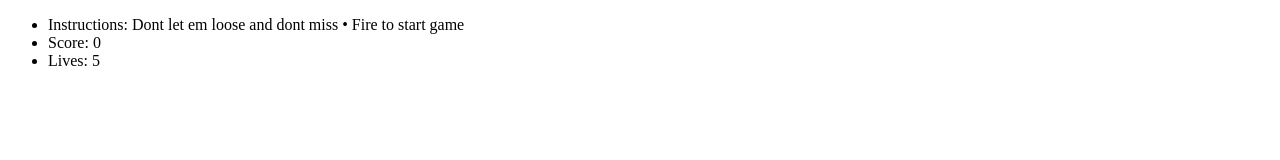
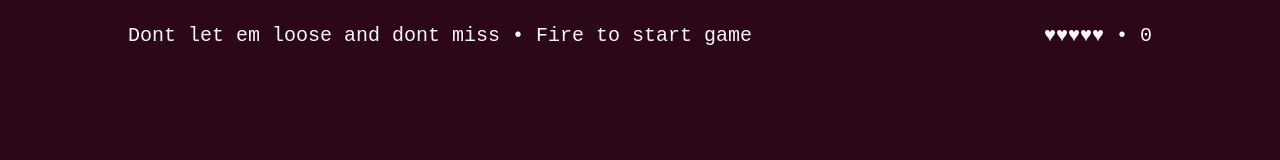
Before and after one commit to rational-kunal/aim-lab-from-hell, a website: page src/index.html in a window 1280 px wide. Drawn offline with Linux system fonts and the light colour scheme.

Commit message:
Added support for base layout

```diff
--- a/src/game.js
+++ b/src/game.js
@@ -4,6 +4,7 @@ const canvasEl = dom('game');
 /** @type {CanvasRenderingContext2D} */
 const ctx = canvasEl.getContext('2d');
 
+const TARGET_ENTITY_SPAWN_PADDING = 20;
 const TARGET_ENTITY_RADIUS = 25;
 const TARGET_ENTITY_START_TTD = 30;
 const TARGET_ENTITY_MAX_TTD = 10;
@@ -29,8 +30,9 @@ const gameConfig = {
   then: Date.now(),
 
   // Game variables
-  width: 500,
-  height: 500,
+  // Size will be derived from element at the start
+  width: null,
+  height: null,
 
   // Game status
   /** @type {GameStatus} */
@@ -69,7 +71,7 @@ class TargetEntity {
    * @returns {TargetEntity}
    */
   static random(tdd = TARGET_ENTITY_START_TTD) {
-    const r = TARGET_ENTITY_RADIUS + 1;
+    const r = TARGET_ENTITY_RADIUS + TARGET_ENTITY_SPAWN_PADDING;
     return new TargetEntity(
       randomNumber(r, gameConfig.width - r),
       randomNumber(r, gameConfig.height - r),
@@ -208,10 +210,14 @@ class HTMLManager {
   }
 
   update() {
-    dom('IN').innerText = this.instructionsPerGameStatus[gameConfig.status];
-    dom('SC').innerText = gameManager.currentScore;
-    dom('LI').innerText =
-      gameConfig.status === GameStatus.GameOver ? 0 : gameManager.currentLives;
+    dom('ui-instructions').innerText =
+      this.instructionsPerGameStatus[gameConfig.status];
+    const lives =
+      gameConfig.status === GameStatus.GameOver
+        ? '🕱'
+        : '♥'.repeat(gameManager.currentLives);
+    const allScore = `${lives} • ${gameManager.currentScore}`;
+    dom('ui-all-score').innerText = allScore;
   }
 }
 const htmlManager = new HTMLManager();
@@ -429,6 +435,8 @@ function initializeGame() {
   console.info('[intialize]');
   addEventListners();
 
+  gameConfig.width = canvasEl.clientWidth;
+  gameConfig.height = canvasEl.clientHeight;
   canvasEl.width = gameConfig.width;
   canvasEl.height = gameConfig.height;
 
--- a/src/index.html
+++ b/src/index.html
@@ -8,11 +8,11 @@
   </head>
 
   <body onload="initializeGame();">
-    <ul>
-      <li>Instructions: <span id="IN"></span></li>
-      <li>Score: <span id="SC"></span></li>
-      <li>Lives: <span id="LI"></span></li>
-    </ul>
+    <div id="ui-container">
+      <div id="ui-instructions"></div>
+      <div id="ui-all-score"></div>
+    </div>
+
     <canvas id="game"></canvas>
 
     <script src="util.js"></script>
--- a/src/style.css
+++ b/src/style.css
@@ -1,4 +1,42 @@
-h1 {
-  color: hotpink;
-  font-family: cursive;
+* {
+  padding: 0;
+  margin: 0;
+
+  font-size: x-large;
+  font-family: monospace;
 }
+
+body {
+  height: 100%;
+  width: 100%;
+  background-color: #2b0719;
+  color: #f7f7f9;
+}
+
+#game {
+  position: absolute;
+  top: 0;
+  left: 0;
+  width: 100%;
+  height: 100%;
+}
+
+#ui-container {
+  width: 80%;
+  margin: auto;
+  margin-top: 24px;
+  display: flex;
+  flex-direction: row;
+  flex-wrap: nowrap;
+  column-gap: 12px;
+  justify-content: flex-end;
+}
+
+#ui-instructions {
+  flex-grow: 1;
+
+  display: flex;
+  flex-direction: row;
+  flex-wrap: nowrap;
+  column-gap: 12px;
+}
```
